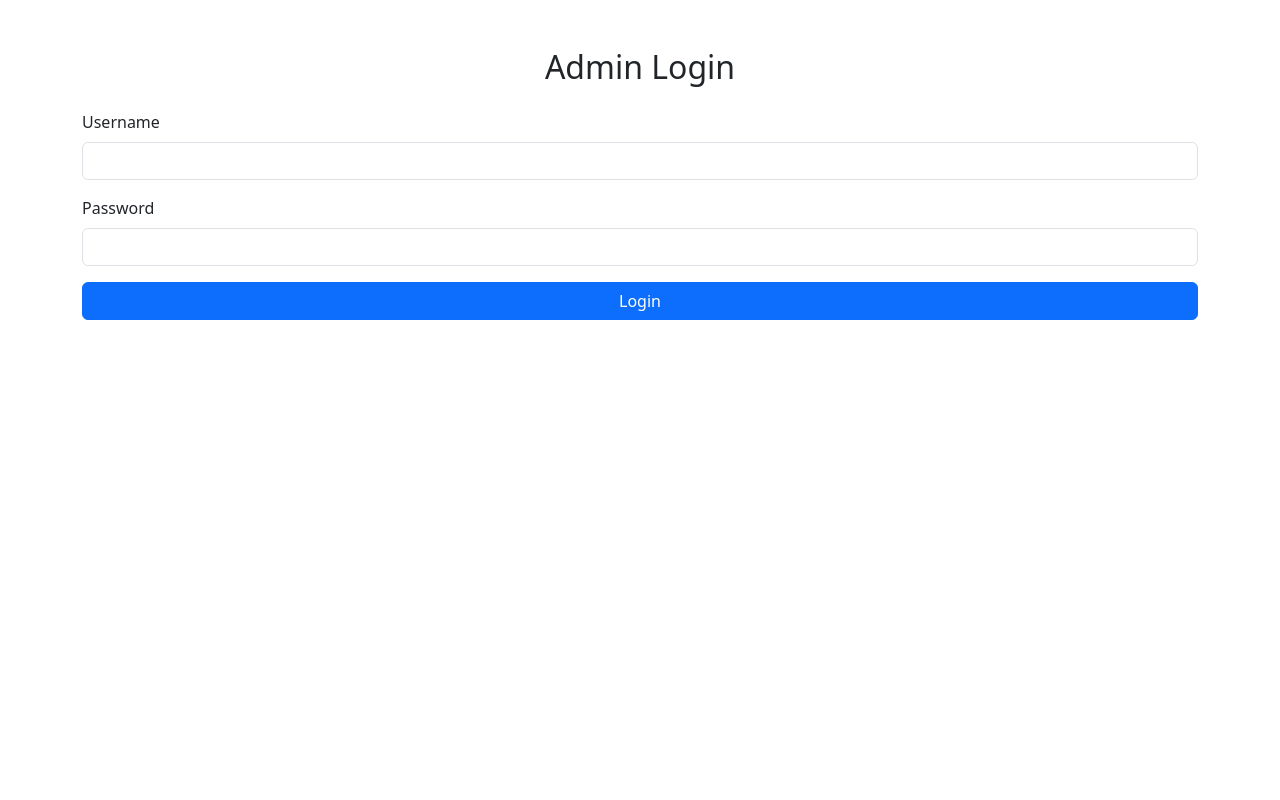
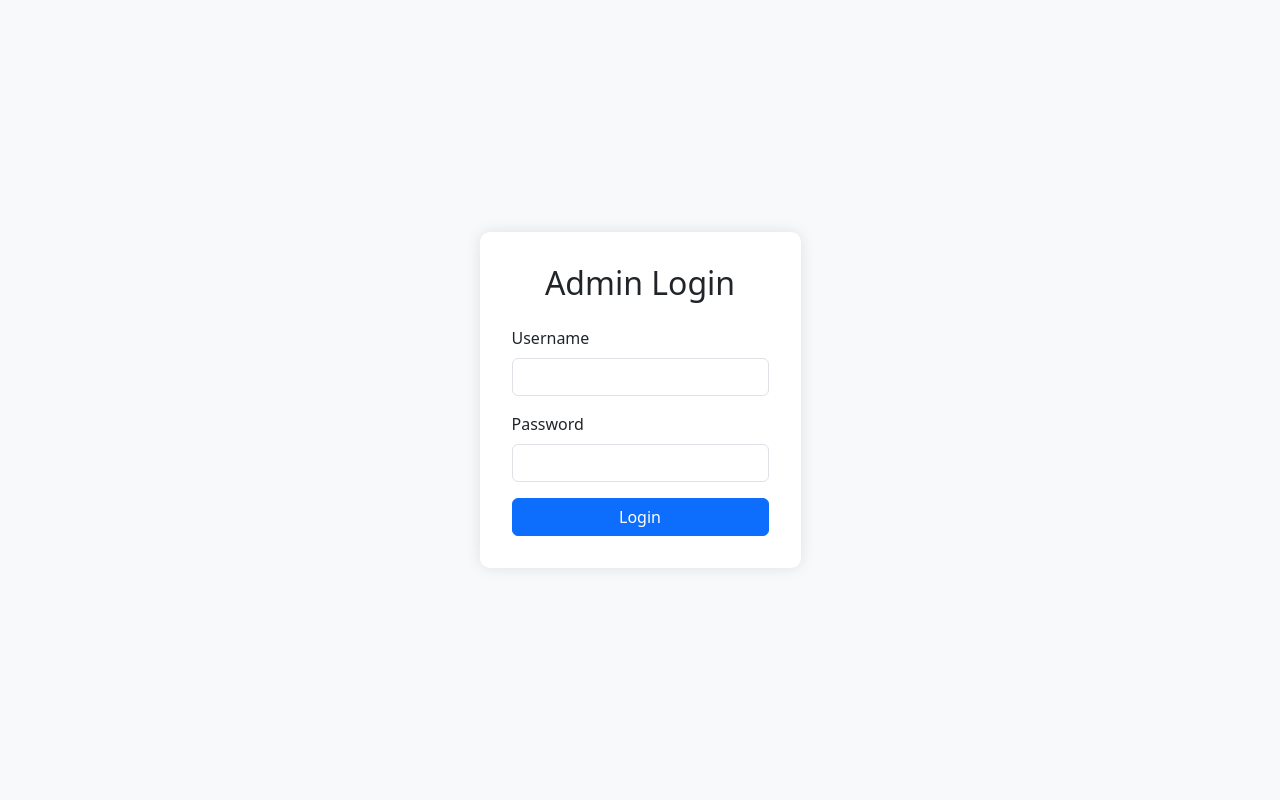
Before and after one commit to salman-faris00/blearnexamportal, a Django app: page /admin_login/ in a window 1280 px wide. Run offline with Django 5.2, Linux system fonts and the light colour scheme.

Commit message:
final commit

```diff
--- a/blearn_app/templates/admin_login.html
+++ b/blearn_app/templates/admin_login.html
@@ -2,32 +2,51 @@
 <html lang="en">
 <head>
     <meta charset="UTF-8">
+    <meta name="viewport" content="width=device-width, initial-scale=1.0">
     <title>Admin Login</title>
     <link href="https://cdn.jsdelivr.net/npm/bootstrap@5.3.0/dist/css/bootstrap.min.css" rel="stylesheet">
+    <style>
+        body {
+            background-color: #f8f9fa;
+        }
+        .login-container {
+            max-width: 400px;
+            margin: auto;
+            background: #fff;
+            padding: 2rem;
+            border-radius: 10px;
+            box-shadow: 0 0 15px rgba(0, 0, 0, 0.1);
+        }
+        .form-label {
+            font-weight: 500;
+        }
+    </style>
 </head>
 <body>
 
-<div class="container mt-5">
+<div class="container d-flex justify-content-center align-items-center min-vh-100">
+    <div class="login-container">
         <h2 class="text-center mb-4">Admin Login</h2>
 
         <form method="POST">
             {% csrf_token %}
             <div class="mb-3">
-            <label class="form-label">Username</label>
-            <input type="text" name="username" class="form-control" required>
+                <label for="username" class="form-label">Username</label>
+                <input type="text" name="username" id="username" class="form-control" required>
             </div>
 
             <div class="mb-3">
-            <label class="form-label">Password</label>
-            <input type="password" name="password" class="form-control" required>
+                <label for="password" class="form-label">Password</label>
+                <input type="password" name="password" id="password" class="form-control" required>
             </div>
 
             <button type="submit" class="btn btn-primary w-100">Login</button>
         </form>
 
         {% if error %}
-        <div class="alert alert-danger mt-3">{{ error }}</div>
+            <div class="alert alert-danger mt-3 text-center">{{ error }}</div>
         {% endif %}
+    </div>
 </div>
 
 </body>
--- a/blearn_app/templates/already_attempted.html
+++ b/blearn_app/templates/already_attempted.html
@@ -25,7 +25,7 @@
         <img src="{% static 'images/blearn_logo.png' %}" alt="Logo" style="height: 50px;">
       </a>
       <button class="navbar-toggler" type="button" data-bs-toggle="collapse" data-bs-target="#navbarContent"
-        aria-controls="navbarContent" aria-expanded="false" aria-label="Toggle navigation">
+        aria-controls="navbarContent"  aria-expanded="false" aria-label="Toggle navigation">
         <span class="navbar-toggler-icon"></span>
       </button>
 
--- a/blearn_app/templates/dashboard.html
+++ b/blearn_app/templates/dashboard.html
@@ -103,14 +103,14 @@
         <img src="{% static 'images/blearn_logo.png' %}" alt="Logo" style="height: 50px;">
       </a>
       <button class="navbar-toggler" type="button" data-bs-toggle="collapse" data-bs-target="#navbarContent"
-        aria-controls="navbarContent" aria-expanded="false" aria-label="Toggle navigation">
+      aria-controls="navbarContent" aria-expanded="false" aria-label="Toggle navigation" >
         <span class="navbar-toggler-icon"></span>
       </button>
 
       <div class="collapse navbar-collapse justify-content-end" id="navbarContent">
         <div class="d-flex align-items-center gap-2 flex-wrap">
           <a href="https://wa.me/919917442288" target="_blank" class="btn btn-sm" style="background-color: #0070B9; color: white;">
-            <i class="fa-brands fa-whatsapp"></i> Connect
+            <i class="fa-brands fa-whatsapp"></i> Help
           </a>
           <a href="tel:+919917442288" class="btn btn-sm" style="background-color: #0070B9; color: white;">
             <i class="fa-solid fa-phone"></i> Call
--- a/blearn_app/templates/login.html
+++ b/blearn_app/templates/login.html
@@ -163,8 +163,8 @@
     <a class="navbar-brand ms-3" href="#">
       <img src="{% static 'images/blearn_logo.png' %}" alt="Logo" height="40">
     </a>
-    <button class="navbar-toggler me-3" type="button" data-bs-toggle="collapse" data-bs-target="#navbarSupportedContent">
-      <span class="navbar-toggler-icon" style="color: white; background-color: #0070B9;"></span>
+    <button class="navbar-toggler me-3" type="button" data-bs-toggle="collapse" style="background-color: white;" data-bs-target="#navbarSupportedContent">
+      <span class="navbar-toggler-icon" ></span>
     </button>
     <div class="collapse navbar-collapse justify-content-end" id="navbarSupportedContent">
       <div class="d-flex align-items-center gap-2 gap-lg-3 me-3">
@@ -221,5 +221,4 @@
     <!-- Bootstrap JS -->
     <script src="https://cdn.jsdelivr.net/npm/bootstrap@5.3.0/dist/js/bootstrap.bundle.min.js"></script>
 </body>
-
 </html>
--- a/blearn_app/templates/result.html
+++ b/blearn_app/templates/result.html
@@ -62,7 +62,7 @@
 
             <div class="d-flex align-items-center ms-auto me-3 gap-3">
                 <a href="https://wa.me/919917442288" target="_blank" class="btn px-4 py-2"
-                    style="background-color: #0070B9; color: white;">
+                    style="background-color: white;">
                     <i class="fa-brands fa-whatsapp" style="font-size: 20px;"></i> Connect us
                 </a>
                 <a href="tel:+919917442288" class="btn px-4 py-2" style="background-color: #0070B9; color: white;">
--- a/blearn_app/templates/success.html
+++ b/blearn_app/templates/success.html
@@ -84,7 +84,7 @@
         <img src="{% static 'images/blearn_logo.png' %}" alt="Logo" style="height: 50px;">
       </a>
       <button class="navbar-toggler" type="button" data-bs-toggle="collapse" data-bs-target="#navbarContent"
-        aria-controls="navbarContent" aria-expanded="false" aria-label="Toggle navigation">
+        aria-controls="navbarContent" style="background-color: white;" aria-expanded="false" aria-label="Toggle navigation">
         <span class="navbar-toggler-icon"></span>
       </button>
 
@@ -112,7 +112,7 @@
         <p class="text-muted">The student has been registered successfully.</p>
         <div class="block">
 
-          <a href="{% url 'exam_portal' %}" class="btn btn-custom2 mt-4">Take Exam</a><br>
+          <a href="{% url 'login' %}" class="btn btn-custom2 mt-4">Take Exam</a><br>
           <a href="{% url 'register' %}" class="btn btn-custom mt-4">Register Another Student</a>
         </div>
     </div>
--- a/blearn_app/templates/view_results.html
+++ b/blearn_app/templates/view_results.html
@@ -45,6 +45,12 @@
         <td>{{ result.correct_answers }}</td>
         <td>{{ result.total_questions }}</td>
         <td>{{ result.date_taken }}</td>
+        <td>
+            <form method="post" action="{% url 'delete_result' result.id %}" onsubmit="return confirm('Are you sure you want to delete this result?');">
+              {% csrf_token %}
+              <button type="submit" class="btn btn-danger btn-sm">Delete</button>
+            </form>
+          </td>
       </tr>
       {% endfor %}
     </tbody>
--- a/blearn_app/urls.py
+++ b/blearn_app/urls.py
@@ -29,6 +29,7 @@ urlpatterns = [
     path('reset-password/<str:email>/', views.reset_password, name='reset_password'),
     path('download-results/', views.download_results_pdf, name='download_results'),
     path('download_excel/', views.download_excel, name='download_excel'),
+path('results/delete/<int:id>/', views.delete_result, name='delete_result'),
 
 
 ]
--- a/blearn_app/views.py
+++ b/blearn_app/views.py
@@ -1,6 +1,6 @@
 from django.contrib import messages
 import random
-from django.shortcuts import render,redirect
+from django.shortcuts import get_object_or_404, render,redirect
 # Create your views here.
 from .models import*
 from django.core.mail import send_mail
@@ -428,3 +428,13 @@ def download_excel(request):
     response['Content-Disposition'] = 'attachment; filename=exam_results.xlsx'
     workbook.save(response)
     return response
+
+
+
+
+def delete_result(request, id):
+    result = get_object_or_404(Result, id=id)
+    if request.method == 'POST':
+        result.delete()
+        return redirect('view_results')  # Replace with your result list view name
+    return redirect('view_results')
```
Also changed, not shown: blearn_app/templates/add_question.html (+41 -5 lines), blearn_app/templates/register.html (+4 -5 lines). Lines whose indentation alone changed are shown as unchanged.
